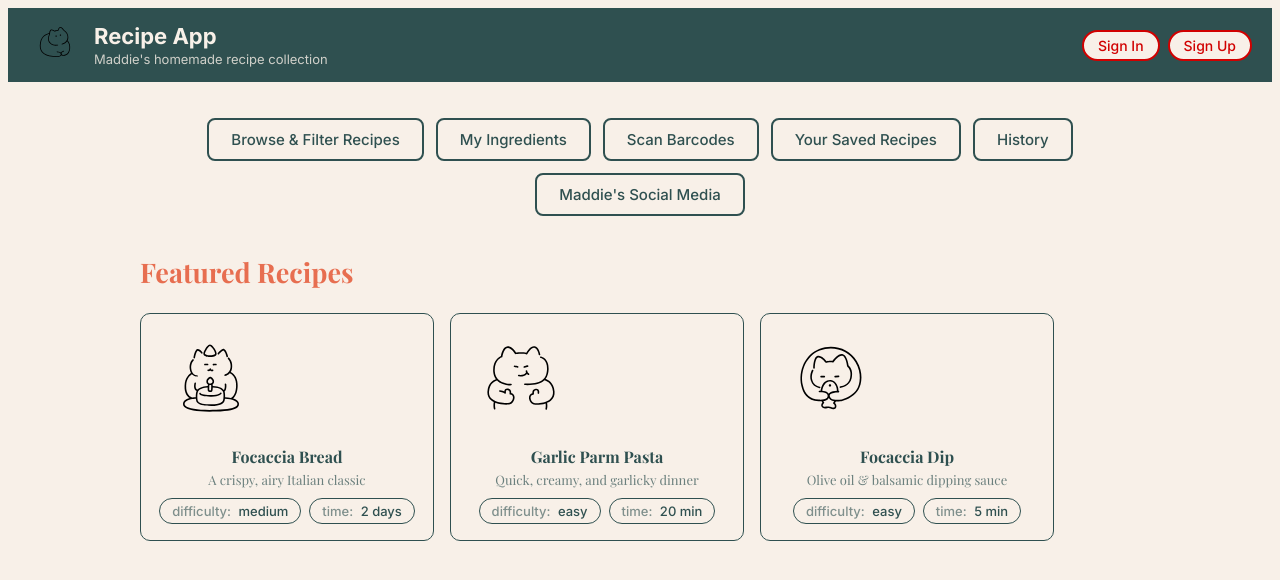
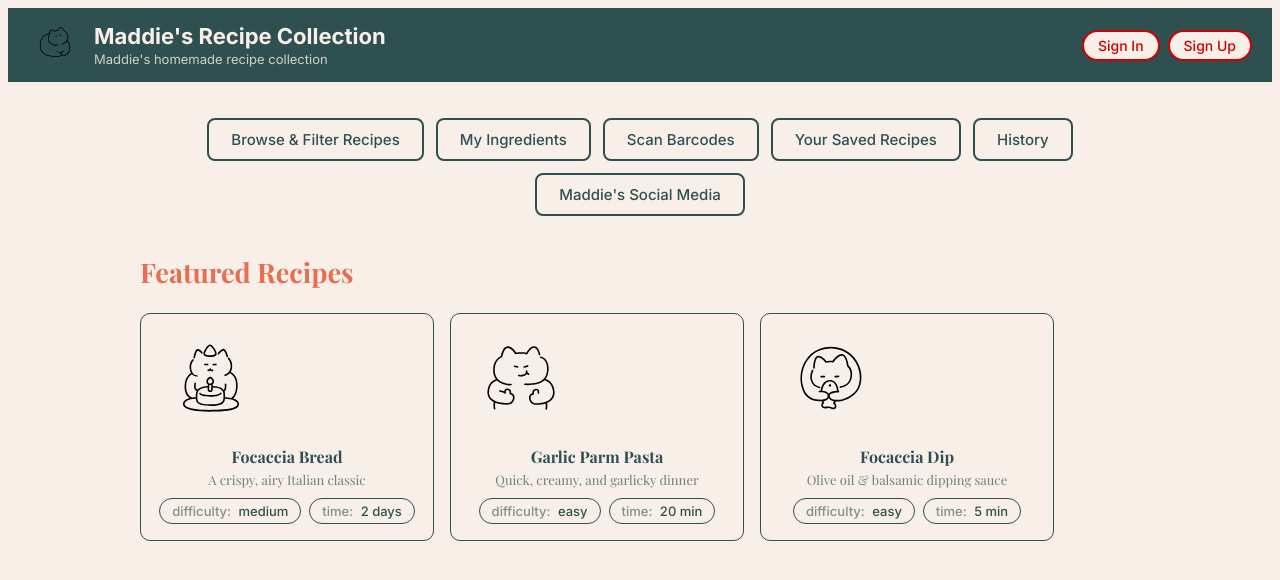
Before and after one commit to madmasie/CSC437, a website: page packages/proto/public/index.html in a window 1280 px wide. Drawn offline with nearby package versions, Linux system fonts and the light colour scheme; a web font is replaced by a local one.

Commit message:
title change

```diff
--- a/packages/proto/public/index.html
+++ b/packages/proto/public/index.html
@@ -23,7 +23,7 @@
   <header>
     <a href="/index.html" aria-label="Home"><svg class="icon" aria-hidden="true"><use href="/icons/cats.svg#icon-plump-cat" /></svg></a>
     <div class="header-title">
-      <h1>Recipe App</h1>
+      <h1>Maddie's Recipe Collection</h1>
       <p class="header-subtitle">Maddie's homemade recipe collection</p>
     </div>
     <nav aria-label="site">
```
